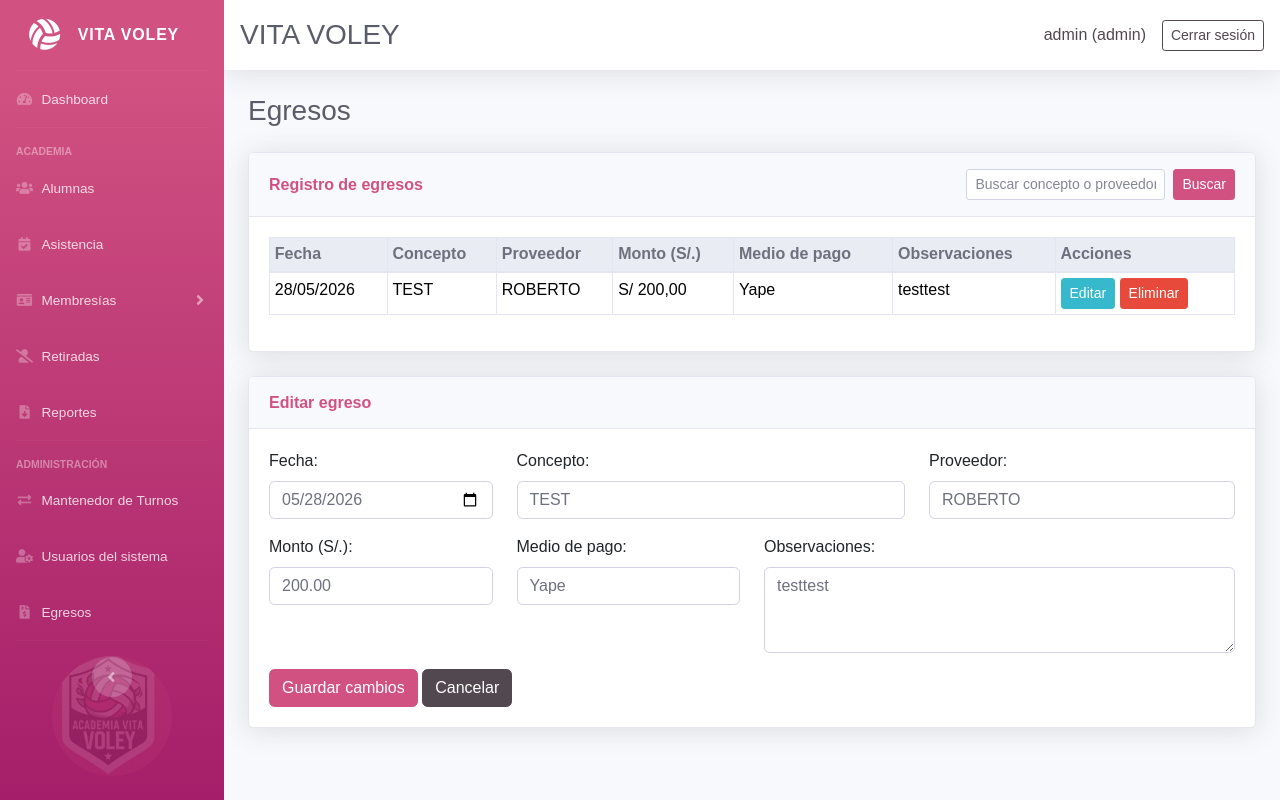
After one commit to JhonHuanacuni/voley2.0, a Django app: page /expenses/1/edit/ in a window 1280 px wide. The commit adds this page. Run offline with Django 5.2, Linux system fonts and the light colour scheme; a user stored in the database is signed in; data comes from the database, SQL or seed files in the repository; both versions use the stored data as it was after the commit; some libraries are stand-ins or nearby versions.

Commit message:
Feat: modulo egresos

```diff
--- a/core/forms.py
+++ b/core/forms.py
@@ -4,7 +4,7 @@ from django.contrib.auth.password_validation import validate_password
 from django.core.exceptions import ValidationError
 from django.forms import DateInput
 from datetime import date
-from .models import Attendance, Membership, Payment, Shift, Student, UserProfile
+from .models import Attendance, Expense, Membership, Payment, Shift, Student, UserProfile
 from .weekdays import WEEKDAY_ORDER_MON_FIRST
 
 
@@ -391,6 +391,38 @@ class PaymentForm(forms.ModelForm):
             self.fields['date'].initial = self.instance.date.isoformat()
 
 
+class ExpenseForm(forms.ModelForm):
+    class Meta:
+        model = Expense
+        fields = ['date', 'concept', 'provider', 'amount', 'payment_method', 'observations']
+        widgets = {
+            'date': DateInput(
+                attrs={'type': 'date', 'class': 'form-control'},
+                format='%Y-%m-%d',
+            ),
+            'concept': forms.TextInput(attrs={'class': 'form-control', 'placeholder': 'Ej. Alquiler cancha'}),
+            'provider': forms.TextInput(attrs={'class': 'form-control', 'placeholder': 'Nombre del proveedor'}),
+            'amount': forms.NumberInput(attrs={'class': 'form-control', 'step': '0.01', 'min': '0'}),
+            'payment_method': forms.Select(attrs={'class': 'form-control'}),
+            'observations': forms.Textarea(attrs={'class': 'form-control', 'rows': 3, 'placeholder': 'Notas adicionales'}),
+        }
+        labels = {
+            'date': 'Fecha',
+            'concept': 'Concepto',
+            'provider': 'Proveedor',
+            'amount': 'Monto (S/.)',
+            'payment_method': 'Medio de pago',
+            'observations': 'Observaciones',
+        }
+
+    def __init__(self, *args, **kwargs):
+        super().__init__(*args, **kwargs)
+        date_field = self.fields['date']
+        date_field.input_formats = ['%Y-%m-%d']
+        if self.instance.pk and self.instance.date:
+            date_field.widget.attrs['value'] = self.instance.date.strftime('%Y-%m-%d')
+
+
 class SystemUserCreateForm(forms.Form):
     username = forms.CharField(
         max_length=150,
--- a/core/models.py
+++ b/core/models.py
@@ -356,6 +356,30 @@ class Payment(models.Model):
     def __str__(self):
         return f"{self.student.name} - {self.amount} - {self.date}"
 
+class Expense(models.Model):
+    date = models.DateField(default=timezone.now, verbose_name='Fecha')
+    concept = models.CharField(max_length=200, verbose_name='Concepto')
+    provider = models.CharField(max_length=200, blank=True, verbose_name='Proveedor')
+    amount = models.DecimalField(max_digits=10, decimal_places=2, verbose_name='Monto (S/.)')
+    payment_method = models.CharField(
+        max_length=20,
+        choices=PAYMENT_METHOD_CHOICES,
+        default='efectivo',
+        verbose_name='Medio de pago',
+    )
+    observations = models.TextField(blank=True, verbose_name='Observaciones')
+    created_at = models.DateTimeField(auto_now_add=True)
+    updated_at = models.DateTimeField(auto_now=True)
+
+    class Meta:
+        ordering = ['-date', '-created_at']
+        verbose_name = 'Egreso'
+        verbose_name_plural = 'Egresos'
+
+    def __str__(self):
+        return f'{self.date} - {self.concept} - S/ {self.amount}'
+
+
 class UserProfile(models.Model):
     ROLE_CHOICES = [
         ('admin', 'Administrador'),
--- /dev/null
+++ b/core/templates/core/expenses.html
@@ -0,0 +1,103 @@
+{% extends 'core/base.html' %}
+{% block content %}
+<div class="d-sm-flex align-items-center justify-content-between mb-4">
+    <h1 class="h3 mb-0 text-gray-800">Egresos</h1>
+    {% if not edit_mode %}
+    <a class="btn btn-primary" href="{% url 'expenses_list' %}?create=1"><i class="fas fa-plus"></i> Registrar egreso</a>
+    {% endif %}
+</div>
+
+<div class="card shadow mb-4">
+    <div class="card-header py-3 d-flex flex-wrap align-items-center justify-content-between">
+        <h6 class="m-0 font-weight-bold text-primary">Registro de egresos</h6>
+        <form method="get" class="form-inline mt-2 mt-md-0">
+            <input type="text" name="q" value="{{ query }}" class="form-control form-control-sm mr-2 mb-2 mb-md-0" placeholder="Buscar concepto o proveedor">
+            <button type="submit" class="btn btn-sm btn-primary mb-2 mb-md-0">Buscar</button>
+            {% if query %}
+            <a href="{% url 'expenses_list' %}" class="btn btn-sm btn-secondary ml-2 mb-2 mb-md-0">Limpiar</a>
+            {% endif %}
+        </form>
+    </div>
+    <div class="card-body">
+        <div class="table-responsive">
+            <table class="table table-bordered table-sm">
+                <thead class="thead-light">
+                    <tr>
+                        <th>Fecha</th>
+                        <th>Concepto</th>
+                        <th>Proveedor</th>
+                        <th>Monto (S/.)</th>
+                        <th>Medio de pago</th>
+                        <th>Observaciones</th>
+                        <th>Acciones</th>
+                    </tr>
+                </thead>
+                <tbody>
+                    {% for item in expenses %}
+                    <tr>
+                        <td>{{ item.date|date:"d/m/Y" }}</td>
+                        <td>{{ item.concept }}</td>
+                        <td>{{ item.provider|default:"—" }}</td>
+                        <td>S/ {{ item.amount|floatformat:2 }}</td>
+                        <td>{{ item.get_payment_method_display }}</td>
+                        <td>{{ item.observations|default:"—"|truncatechars:40 }}</td>
+                        <td class="text-nowrap">
+                            <a class="btn btn-sm btn-info" href="{% url 'expense_edit' item.id %}">Editar</a>
+                            <form method="post" action="{% url 'expense_delete' item.id %}" class="d-inline" onsubmit="return confirm('¿Eliminar este egreso?');">
+                                {% csrf_token %}
+                                <button type="submit" class="btn btn-sm btn-danger">Eliminar</button>
+                            </form>
+                        </td>
+                    </tr>
+                    {% empty %}
+                    <tr><td colspan="7" class="text-center text-muted">No hay egresos registrados.</td></tr>
+                    {% endfor %}
+                </tbody>
+            </table>
+        </div>
+    </div>
+</div>
+
+{% if edit_mode or create_mode and form %}
+<div class="card shadow mb-4">
+    <div class="card-header py-3">
+        <h6 class="m-0 font-weight-bold text-primary">
+            {% if edit_mode %}Editar egreso{% else %}Nuevo egreso{% endif %}
+        </h6>
+    </div>
+    <div class="card-body">
+        <form method="post">
+            {% csrf_token %}
+            {% if form.non_field_errors %}
+            <div class="alert alert-danger">{{ form.non_field_errors }}</div>
+            {% endif %}
+            <div class="row">
+                <div class="col-md-3 mb-3">
+                    {{ form.date.label_tag }} {{ form.date }}
+                    {% if form.date.errors %}<div class="text-danger small">{{ form.date.errors }}</div>{% endif %}
+                </div>
+                <div class="col-md-5 mb-3">
+                    {{ form.concept.label_tag }} {{ form.concept }}
+                    {% if form.concept.errors %}<div class="text-danger small">{{ form.concept.errors }}</div>{% endif %}
+                </div>
+                <div class="col-md-4 mb-3">
+                    {{ form.provider.label_tag }} {{ form.provider }}
+                </div>
+                <div class="col-md-3 mb-3">
+                    {{ form.amount.label_tag }} {{ form.amount }}
+                    {% if form.amount.errors %}<div class="text-danger small">{{ form.amount.errors }}</div>{% endif %}
+                </div>
+                <div class="col-md-3 mb-3">
+                    {{ form.payment_method.label_tag }} {{ form.payment_method }}
+                </div>
+                <div class="col-md-6 mb-3">
+                    {{ form.observations.label_tag }} {{ form.observations }}
+                </div>
+            </div>
+            <button type="submit" class="btn btn-primary">{% if edit_mode %}Guardar cambios{% else %}Registrar egreso{% endif %}</button>
+            <a class="btn btn-secondary" href="{% url 'expenses_list' %}">Cancelar</a>
+        </form>
+    </div>
+</div>
+{% endif %}
+{% endblock %}
--- a/core/templates/core/panel.html
+++ b/core/templates/core/panel.html
@@ -75,6 +75,12 @@
             <span>Usuarios del sistema</span>
         </a>
     </li>
+    <li class="nav-item">
+        <a class="nav-link" href="{% url 'expenses_list' %}">
+            <i class="fas fa-fw fa-file-invoice-dollar"></i>
+            <span>Egresos</span>
+        </a>
+    </li>
     {% endif %}
     <hr class="sidebar-divider d-none d-md-block">
     <div class="text-center d-none d-md-inline">
--- a/core/urls.py
+++ b/core/urls.py
@@ -3,6 +3,7 @@ from django.views.generic import RedirectView
 from . import views
 from . import views_membership
 from . import views_users
+from . import views_expenses
 
 urlpatterns = [
     path('login/', views.login_view, name='login'),
@@ -60,6 +61,10 @@ urlpatterns = [
     path('users/add/', views_users.user_create, name='user_add'),
     path('users/<int:user_id>/edit/', views_users.user_edit, name='user_edit'),
     path('users/<int:user_id>/delete/', views_users.user_delete, name='user_delete'),
+    path('expenses/', views_expenses.expense_list, name='expenses_list'),
+    path('expenses/add/', views_expenses.expense_create, name='expense_add'),
+    path('expenses/<int:expense_id>/edit/', views_expenses.expense_edit, name='expense_edit'),
+    path('expenses/<int:expense_id>/delete/', views_expenses.expense_delete, name='expense_delete'),
     path('reports/', views.report_view, name='reports'),
     path('reports/export/students/', views.export_students_xlsx, name='export_students_xlsx'),
     path('reports/export/attendance/', views.export_attendance_xlsx, name='export_attendance_xlsx'),
--- a/core/views.py
+++ b/core/views.py
@@ -18,7 +18,7 @@ except ImportError:
     qrcode = None
 
 from .forms import PaymentForm, ShiftForm, StudentForm
-from .models import Attendance, Membership, Payment, Shift, Student
+from .models import Attendance, Expense, Membership, Payment, Shift, Student
 from .receipt_pdf import fill_payment_receipt
 from .attendance_matrix_export import build_attendance_matrix_workbook
 from .attendance_report import get_attendance_chart_stats, get_monthly_enrollments, month_bounds
@@ -123,6 +123,19 @@ def dashboard_view(request):
         total = Payment.objects.filter(date__year=y, date__month=m).aggregate(total=Sum('amount'))['total'] or 0
         payments_by_month_labels.append(label)
         payments_by_month_data.append(float(total))
+
+    expenses_month = Expense.objects.filter(date__gte=_first_of_month())
+    expenses_month_total = expenses_month.aggregate(total=Sum('amount'))['total'] or 0
+    expenses_by_month_labels = []
+    expenses_by_month_data = []
+    for i in range(5, -1, -1):
+        m = (today.month - i - 1) % 12 + 1
+        y = today.year + ((today.month - i - 1) // 12)
+        label = f"{y}-{m:02d}"
+        total = Expense.objects.filter(date__year=y, date__month=m).aggregate(total=Sum('amount'))['total'] or 0
+        expenses_by_month_labels.append(label)
+        expenses_by_month_data.append(float(total))
+
     today = _today_iso()
     # calcular cumpleaños hoy
     from datetime import date as _date
@@ -187,6 +200,10 @@ def dashboard_view(request):
         'payments_total': f"{payments_month_total:.2f}",
         'payments_by_month_labels': json.dumps(payments_by_month_labels),
         'payments_by_month_data': json.dumps(payments_by_month_data),
+        'expenses_month_total': expenses_month_total,
+        'expenses_total': f'{expenses_month_total:.2f}',
+        'expenses_by_month_labels': json.dumps(expenses_by_month_labels),
+        'expenses_by_month_data': json.dumps(expenses_by_month_data),
         'debt_count': debt_count,
         'students': students.order_by('-created_at')[:5],
         'recent_students': students.order_by('-created_at')[:5],
```
Also changed, not shown: core/admin.py (+9 -1 lines), core/templates/core/dashboard.html (+69 -4 lines), core/views_expenses.py (added, +89 -0 lines), core/migrations/0012_expense.py (added), db.sqlite3.
